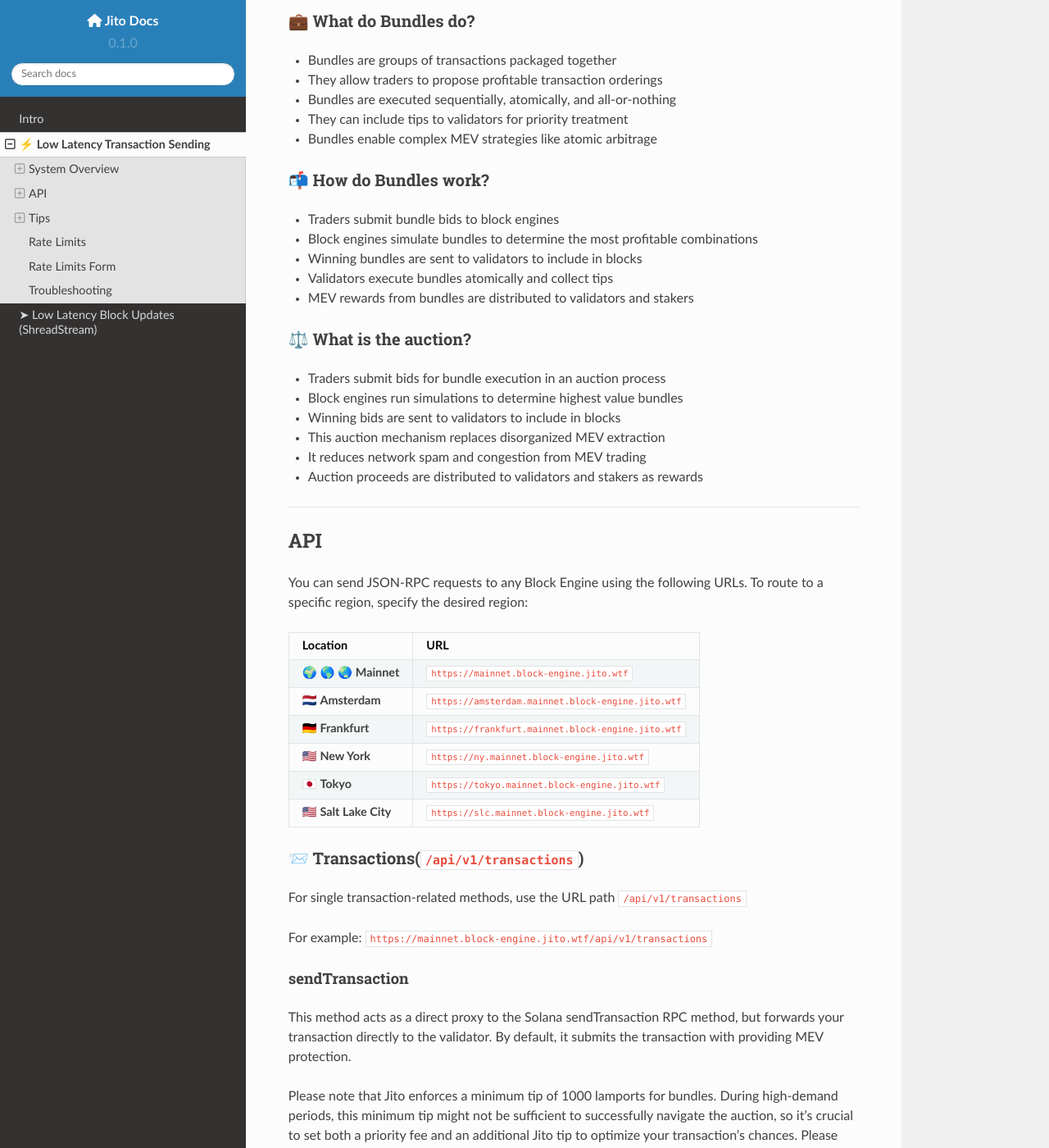
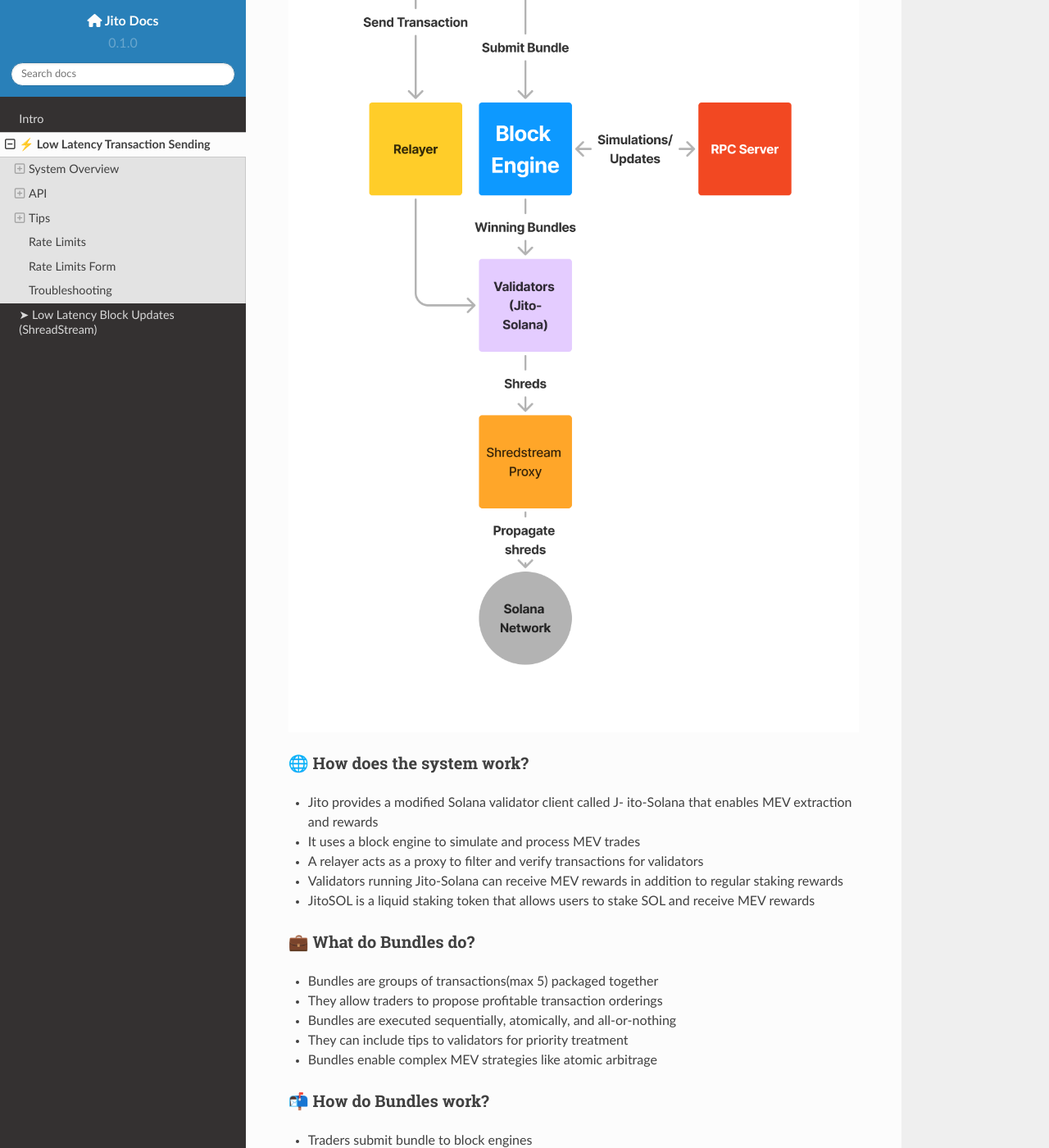
Before and after one commit to jito-labs/jito-docs, a Sphinx documentation site: the page built from docs/source/lowlatencytxnsend.md, in a window 1280 px wide and 1400 px high, scrolled down 1366 px. Shown: the whole window at 82% size. Built offline with Sphinx 7.4.7 and the Read the Docs theme 2.0.0, drawn with Linux system fonts in a browser that asks for light colours; some of the changed text lies outside the part shown.

Commit message:
Fixes issue #11 (#23)

```diff
--- a/docs/source/lowlatencytxnsend.md
+++ b/docs/source/lowlatencytxnsend.md
@@ -1,10 +1,12 @@
 # ⚡ Low Latency Transaction Send
 
 Jito provides Solana MEV users with superior transaction execution through fast landing, MEV protection, and revert protection, available for both single transactions and multiple transactions(bundles) via gRPC and JSON-RPC services, ensuring optimal performance in the highly competitive Solana ecosystem."
-
 ![Decision Matrix Txns](../images/matrixtxnsv2.png)
 
+---
+
 ## System Overview
+![System Diag](../images/systemdiagram.png)
 
 ### 🌐 How does the system work?
 
@@ -16,7 +18,7 @@
 
 ### 💼 What do Bundles do?
 
-- Bundles are groups of transactions packaged together
+- Bundles are groups of transactions(max 5) packaged together
 - They allow traders to propose profitable transaction orderings
 - Bundles are executed sequentially, atomically, and all-or-nothing
 - They can include tips to validators for priority treatment
@@ -24,7 +26,7 @@
 
 ### 📬 How do Bundles work?
 
-- Traders submit bundle bids to block engines
+- Traders submit bundle to block engines
 - Block engines simulate bundles to determine the most profitable combinations
 - Winning bundles are sent to validators to include in blocks
 - Validators execute bundles atomically and collect tips
@@ -32,7 +34,7 @@
 
 ### ⚖️ What is the auction?
 
-- Traders submit bids for bundle execution in an auction process
+- Traders submit bundle ids for bundle execution in an auction process
 - Block engines run simulations to determine highest value bundles
 - Winning bids are sent to validators to include in blocks
 - This auction mechanism replaces disorganized MEV extraction
```
Also changed, not shown: docs/images/systemdiagram.png (added).
